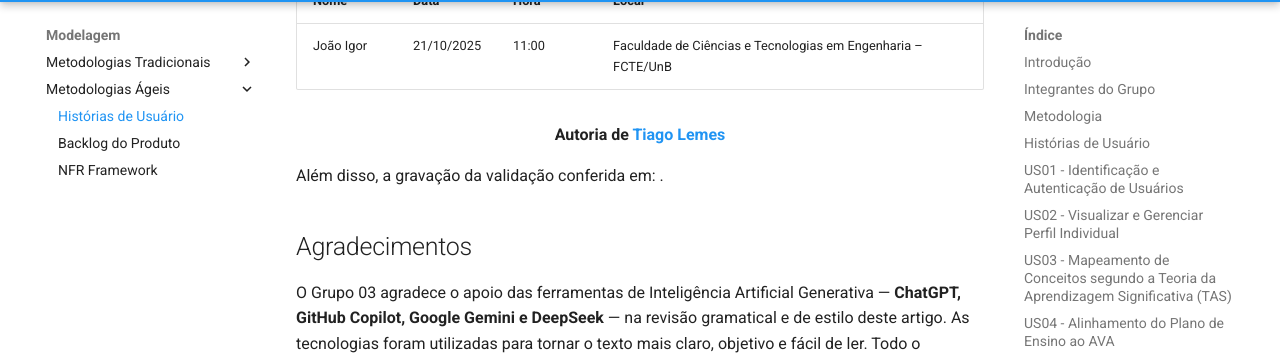
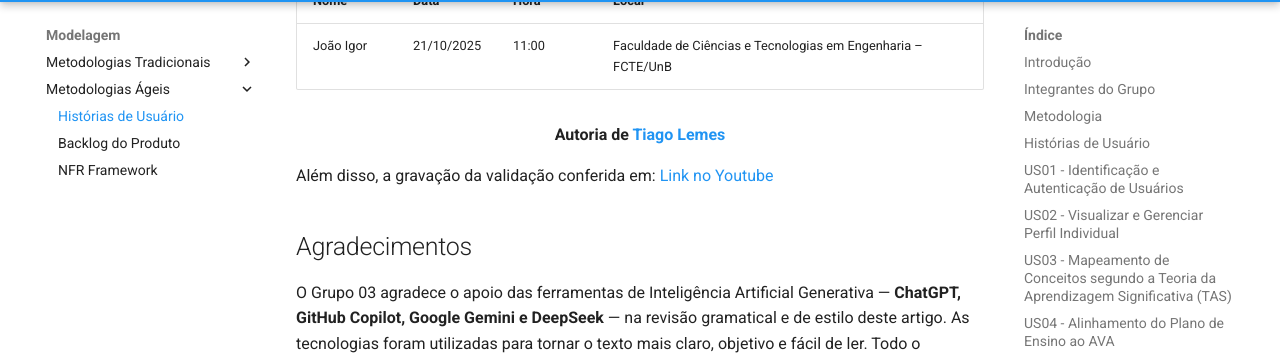
Before and after one commit to Requisitos-de-Software/2025.2-Grupo03, an MkDocs documentation site: the page built from docs/Modelagem/historias_de_usuario.md, in a window 1280 px wide and 900 px high, scrolled down 37980 px. Shown: the part 94-453 px from the top of the window. Built offline with MkDocs 1.6.1 and Material for MkDocs 9.7.7, drawn with Linux system fonts in a browser that asks for light colours; comment, search, counter and statistics services are not loaded.

Commit message:
subindo video

```diff
--- a/docs/Modelagem/historias_de_usuario.md
+++ b/docs/Modelagem/historias_de_usuario.md
@@ -868,7 +868,7 @@ A Tabela 57 apresenta as informações do usuário que participou da etapa de va
 
 <div align="center"><strong>Autoria de <a href="https://github.com/TiagoTeixeira-2005">Tiago Lemes</a></strong></div>
 
-Além disso, a gravação da validação conferida em: .
+Além disso, a gravação da validação conferida em: [Link no Youtube](https://www.youtube.com/watch?v=tFK8LEWU538&t)
 
 ## Agradecimentos
 O Grupo 03 agradece o apoio das ferramentas de Inteligência Artificial Generativa — **ChatGPT, GitHub Copilot, Google Gemini e DeepSeek** — na revisão gramatical e de estilo deste artigo. As tecnologias foram utilizadas para tornar o texto mais claro, objetivo e fácil de ler. Todo o conteúdo, assim como a precisão técnica e as ideias apresentadas, permanecem de responsabilidade dos autores.
```
